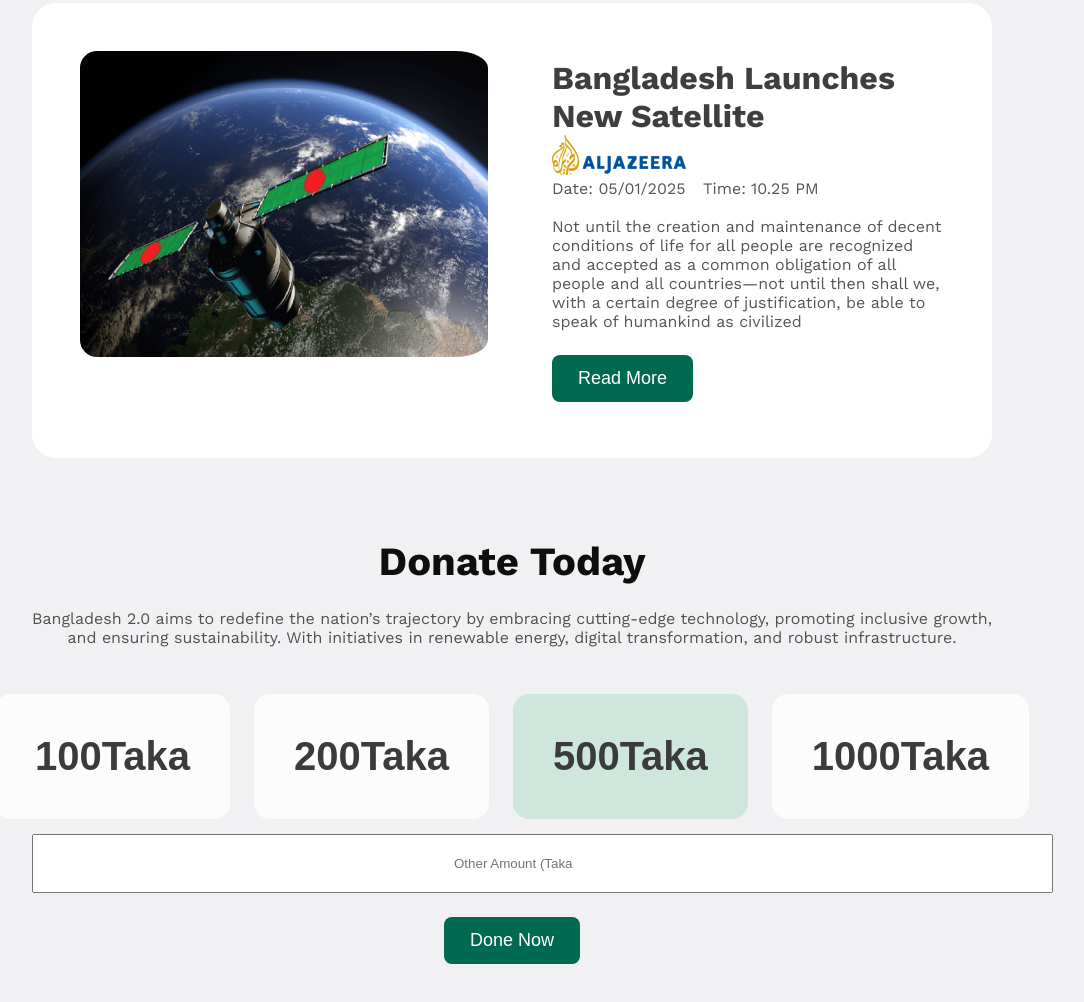
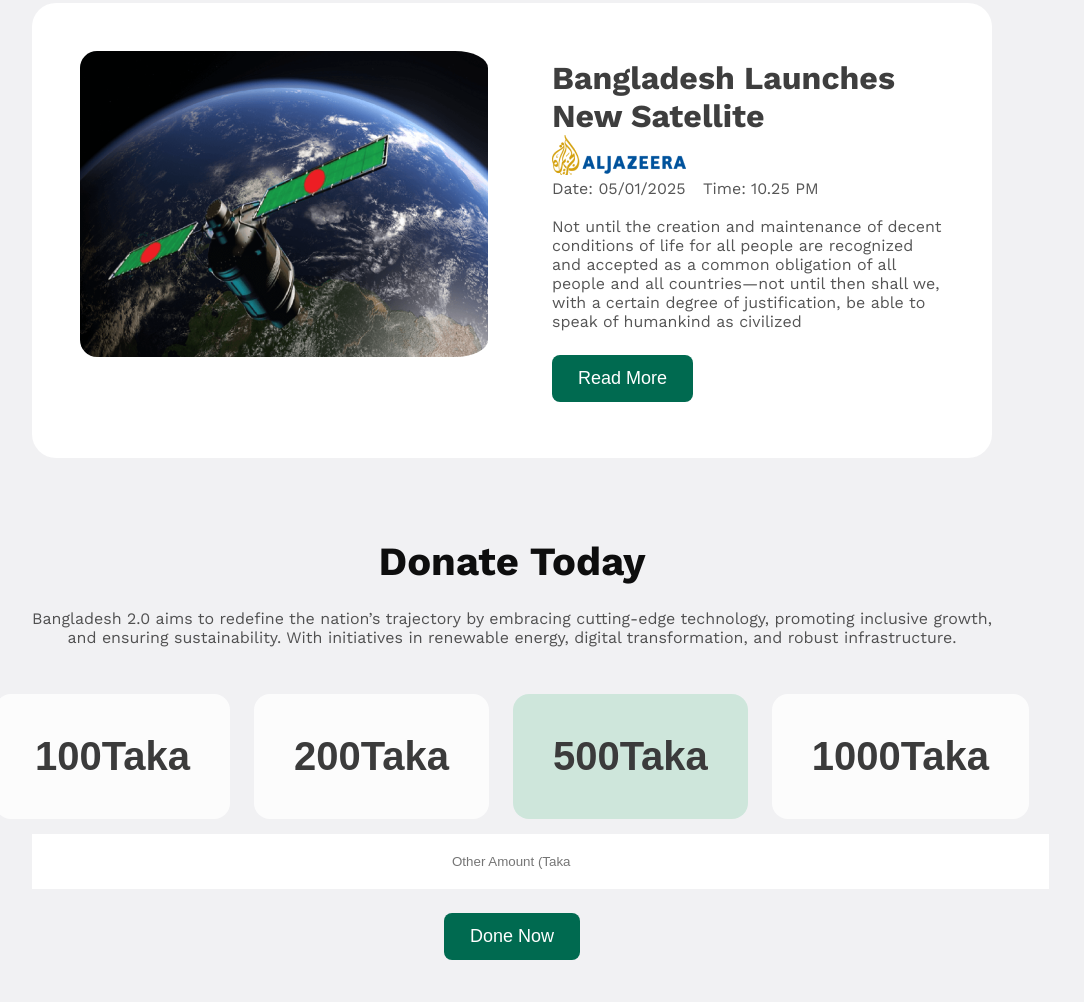
Before and after one commit to samiul-alim12/my-first-assignment, a plain HTML site: page index.html in a window 1280 px wide. Shown: the part 2520-3522 px from the top of the page, without its empty margins (128-1212 px from the left). Drawn offline with nearby package versions, Linux system fonts and the light colour scheme.

Commit message:
added input bg and border style

```diff
--- a/styles/style.css
+++ b/styles/style.css
@@ -217,4 +217,6 @@ h3{
 }
 #amount{
     padding: 20px 420px;
+    background-color: #FFFFFF;
+    border-style: none;
 }
```
